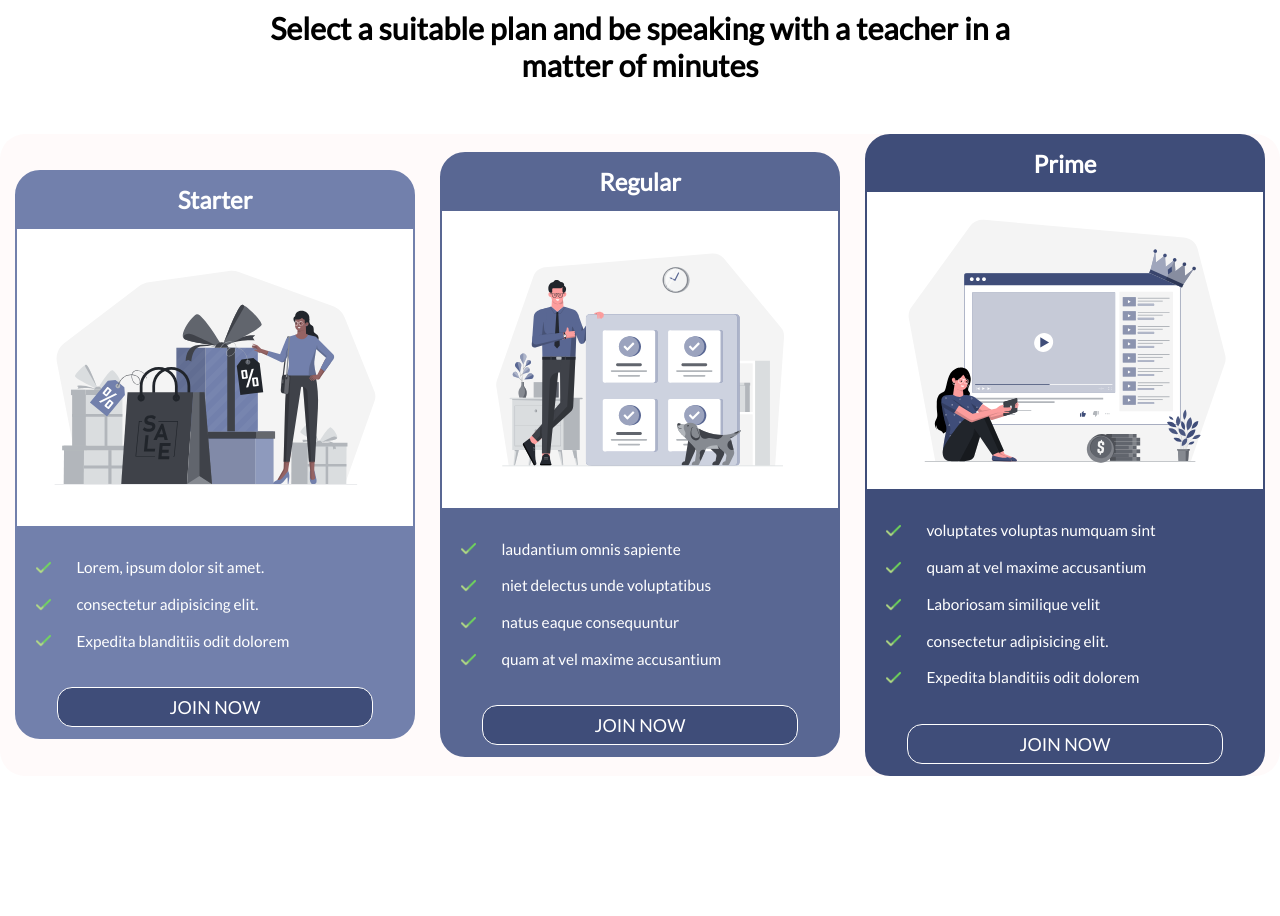
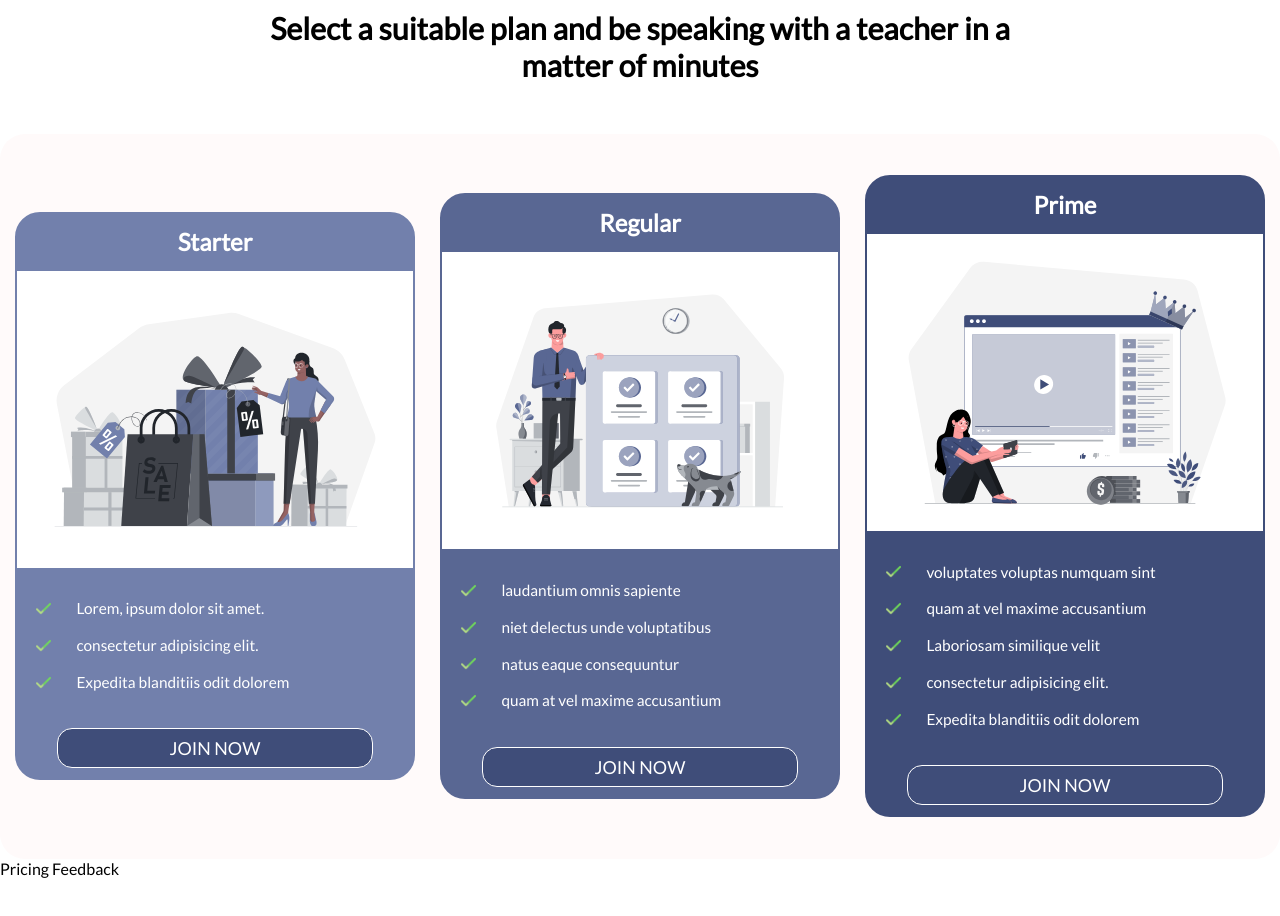
Before and after one commit to Thunderbolton/Online-English-School, a React (Create React App) app: page /pricing in a window 1280 px wide. Shown: the part 180-1096 px from the top of the page. Built offline with nearby package versions, Linux system fonts and the light colour scheme.

Commit message:
created Pricing Feedback component

```diff
--- a/src/components/Pricing.js
+++ b/src/components/Pricing.js
@@ -1,3 +1,4 @@
+import PricingFeedback from "./PricingFeedback";
 import PricingHero from "./PricingHero";
 
 const Pricing = () => {
@@ -5,6 +6,7 @@ const Pricing = () => {
         <div className="pricing">
             <h1 className="pricing-header">Select a suitable plan and be speaking with a teacher in a matter of minutes</h1>
             <PricingHero />
+            <PricingFeedback />
         </div>
      );
 }
--- /dev/null
+++ b/src/components/PricingFeedback.js
@@ -0,0 +1,9 @@
+const PricingFeedback = () => {
+    return (
+        <div>
+            <p>Pricing Feedback</p>
+        </div>
+     );
+}
+
+export default PricingFeedback;
--- a/src/index.css
+++ b/src/index.css
@@ -600,13 +600,11 @@ button {
   justify-content: space-evenly;
   text-align: center;
   line-height: 2.3rem;
-  max-height: 2300px;
+  height: 725px;
   border-radius: 25px;
   /* border: solid 2px red; */
   background-color: snow;
 }
-
-
 
 .pricing img {
   width: 100%;
```
